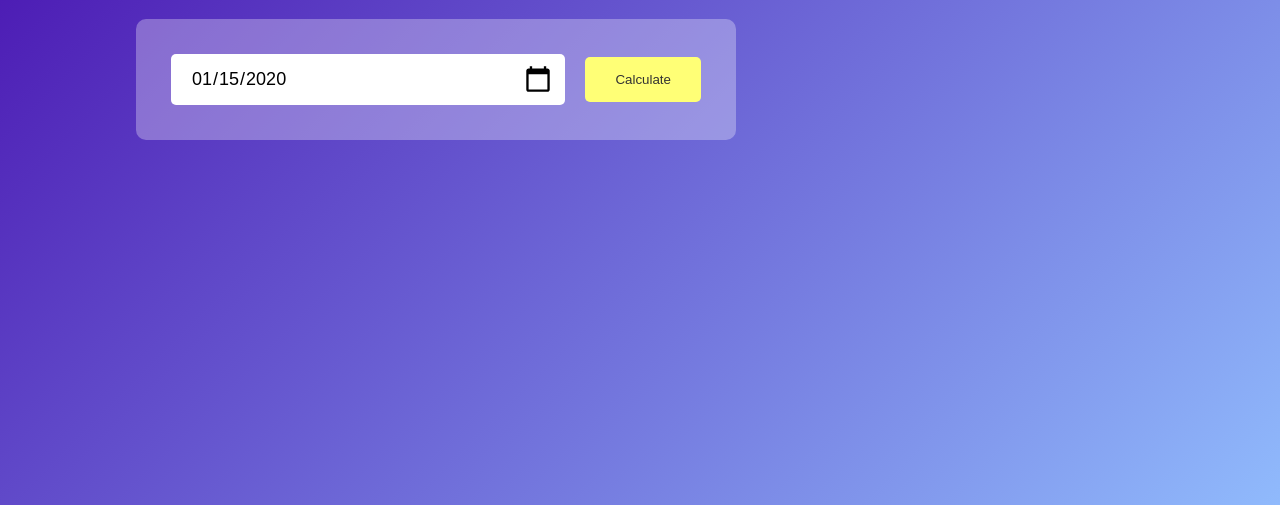
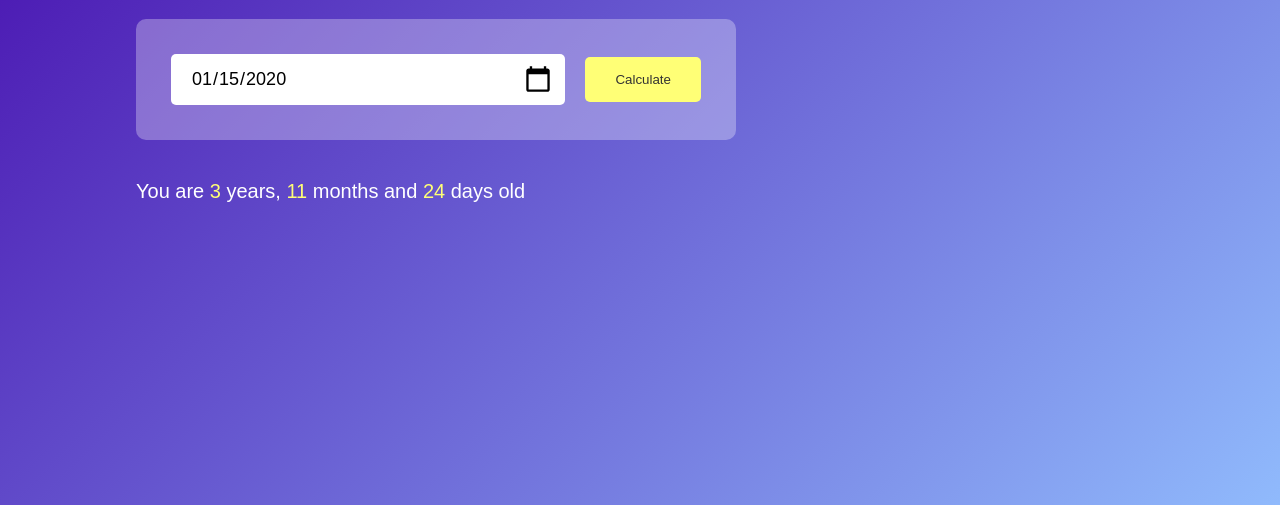
Before and after one commit to EngincanOKYAY/agecalculator, a plain HTML site: page index.html in a window 1280 px wide. Both pictures are taken after typing "2020-01-15" into the empty fields and a click on the button "Calculate". Shown: the part 295-800 px from the top of the page. Drawn offline with Linux system fonts and the light colour scheme.

Commit message:
proje tamamlandı

```diff
--- a/index.html
+++ b/index.html
@@ -12,8 +12,9 @@
         <h1>JavaScript <br> <span>Age Calculator</span> </h1>
         <div class="input-box">
             <input type="date" id="date">
-            <button>Calculate</button>
+            <button onclick="calculateAge()">Calculate</button>
         </div>
+        <p id="result"></p>
     </div>
  </div>
 
@@ -23,6 +24,7 @@
 
 let userInput =document.getElementById("date");
 userInput.max = new Date().toISOString().split("T")[0];
+let result = document.getElementById("result");
 
 function calculateAge(){
 
@@ -62,7 +64,7 @@ if(m3 < 0){
     m3=11;
     y3--;
  }
-   console.log(y3,m3,d3);
+   result.innerHTML = `You are <span>${y3}</span> years, <span>${m3}</span> months and <span>${d3}</span> days old`;
 }
 
 function getDaysInMonth(year, month){
--- a/style.css
+++ b/style.css
@@ -73,3 +73,12 @@
     background-size: 30px;
     cursor: pointer;
 }
+
+#result{
+    font-size: 20px;
+
+}
+
+#result span{
+    color: #ffff76;
+}
```
Also changed, not shown: js kodları.txt (added).
